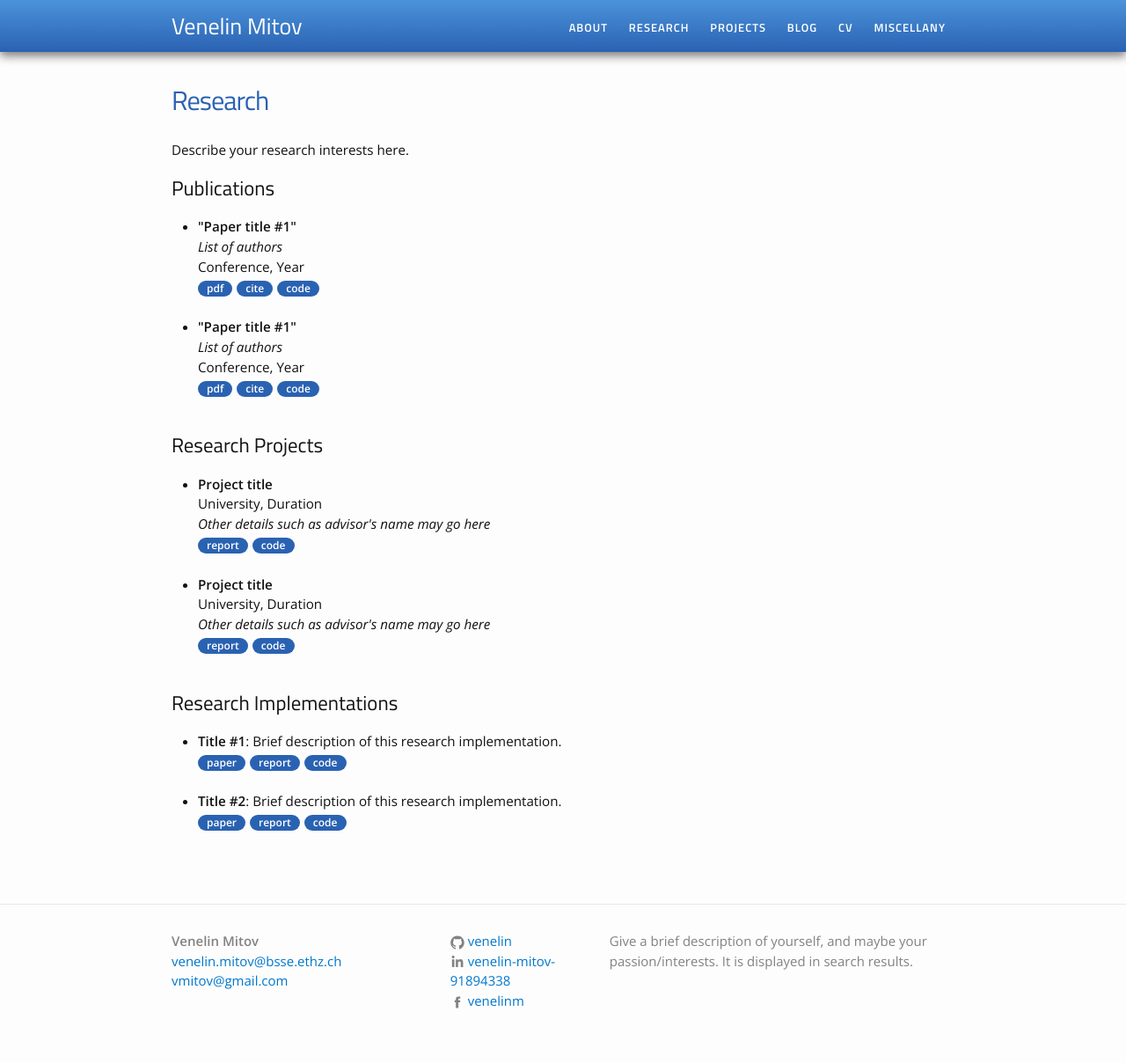
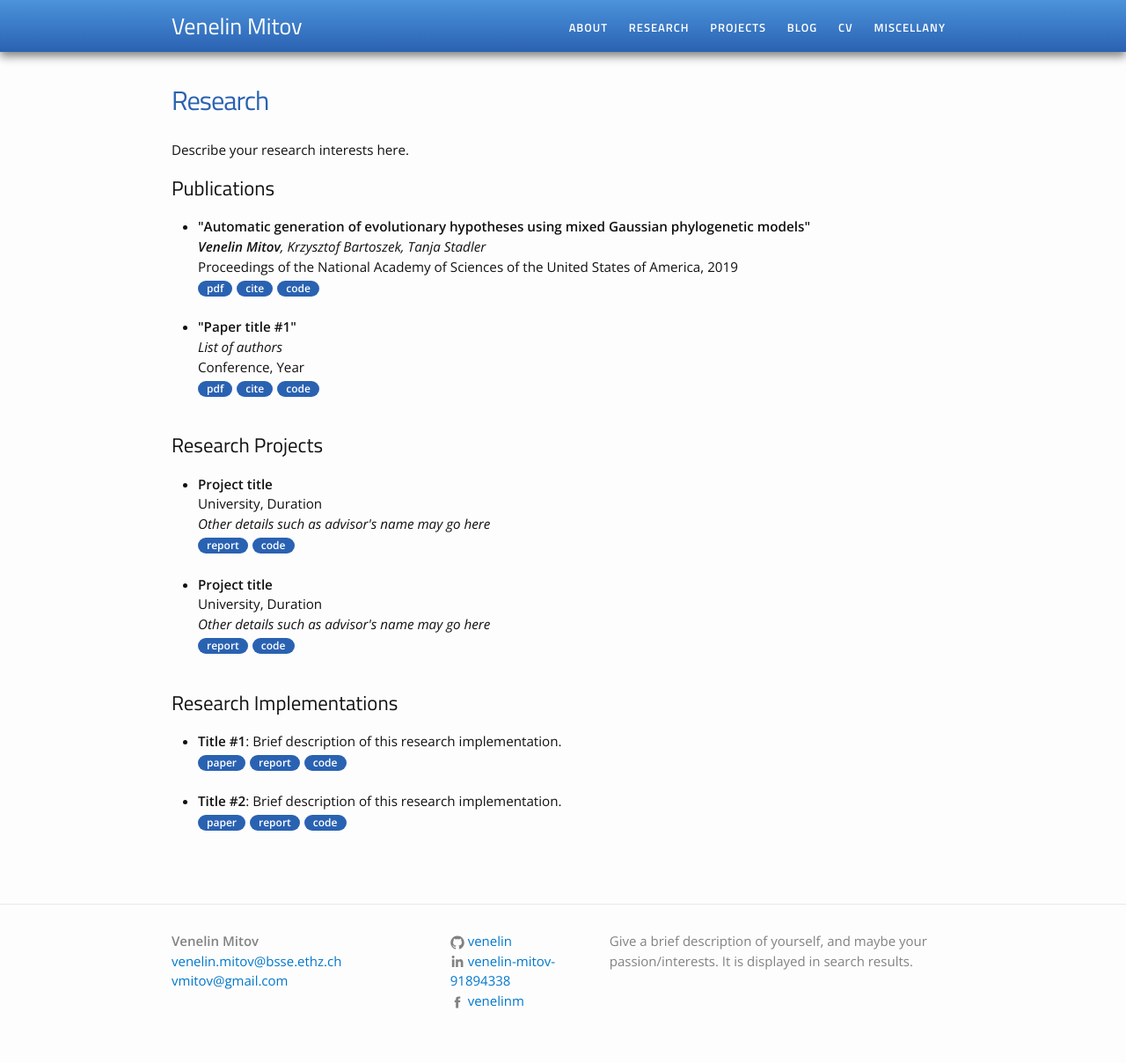
Before and after one commit to venelin/venelin.github.io, a Jekyll site: the page built from research.md, in a window 1280 px wide. Shown: the whole page at 88% size. Built offline with Jekyll 4.4.1, drawn with Linux system fonts in a browser that asks for light colours.

Commit message:
Added pNAS paper

```diff
--- a/research.md
+++ b/research.md
@@ -9,10 +9,10 @@ Describe your research interests here.
 <h2>Publications</h2>
 <ul>
 	<li>
-		<b>"Paper title #1"</b><br>
-		<i>List of authors</i><br>
-		Conference, Year<br>
-		<a href=""><div class="color-button">pdf</div></a><a href=""><div class="color-button">cite</div></a><a href=""><div class="color-button">code</div></a>
+		<b>"Automatic generation of evolutionary hypotheses using mixed Gaussian phylogenetic models"</b><br>
+		<i><b>Venelin Mitov</b>, Krzysztof Bartoszek, Tanja Stadler</i><br>
+		Proceedings of the National Academy of Sciences of the United States of America, 2019<br>
+		<a href="https://www.pnas.org/content/pnas/116/34/16921.full.pdf"><div class="color-button">pdf</div></a><a href=""><div class="color-button">cite</div></a><a href=""><div class="color-button">code</div></a>
 	</li><br>
 	<li>
 		<b>"Paper title #1"</b><br>
```
